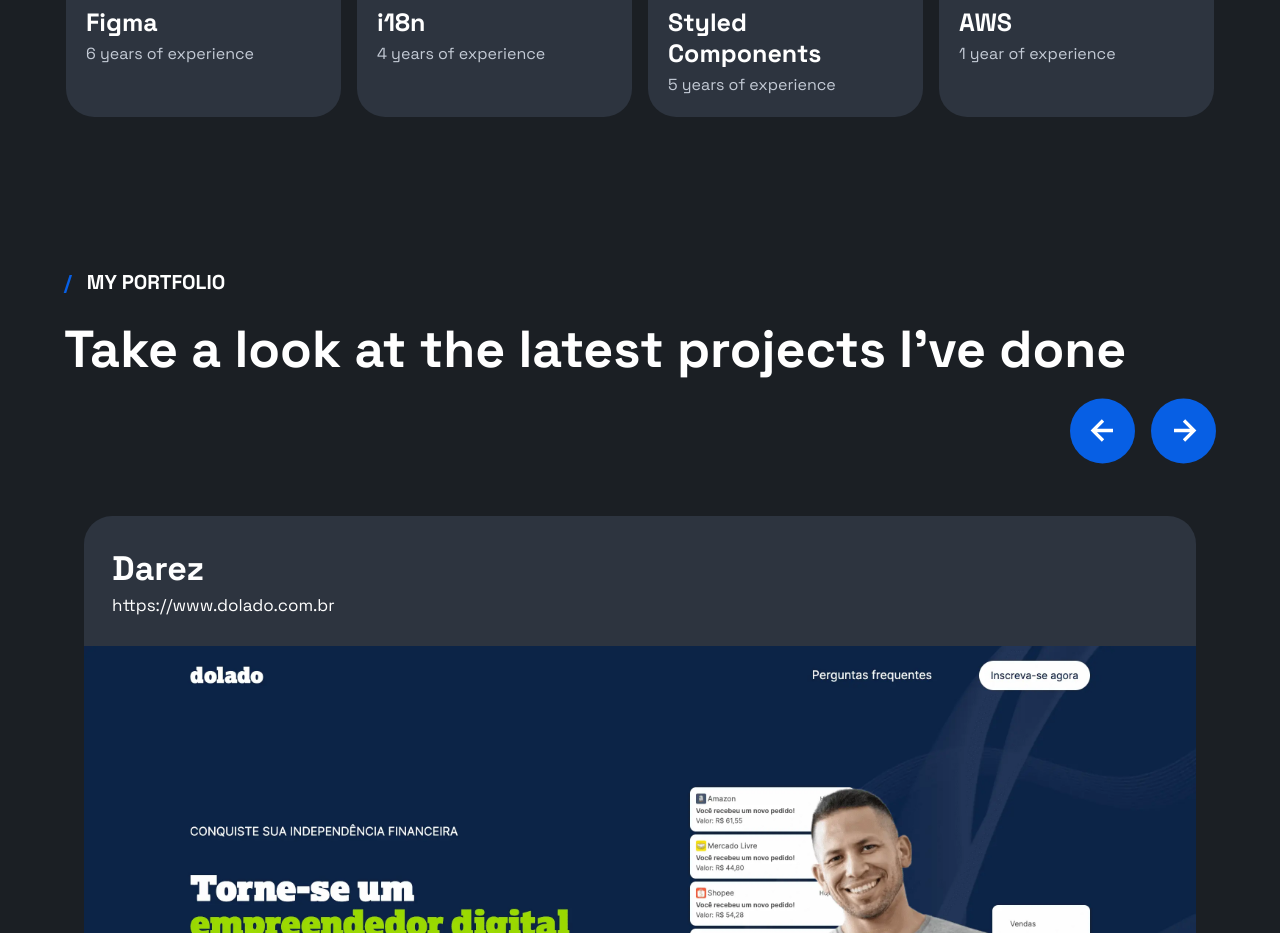
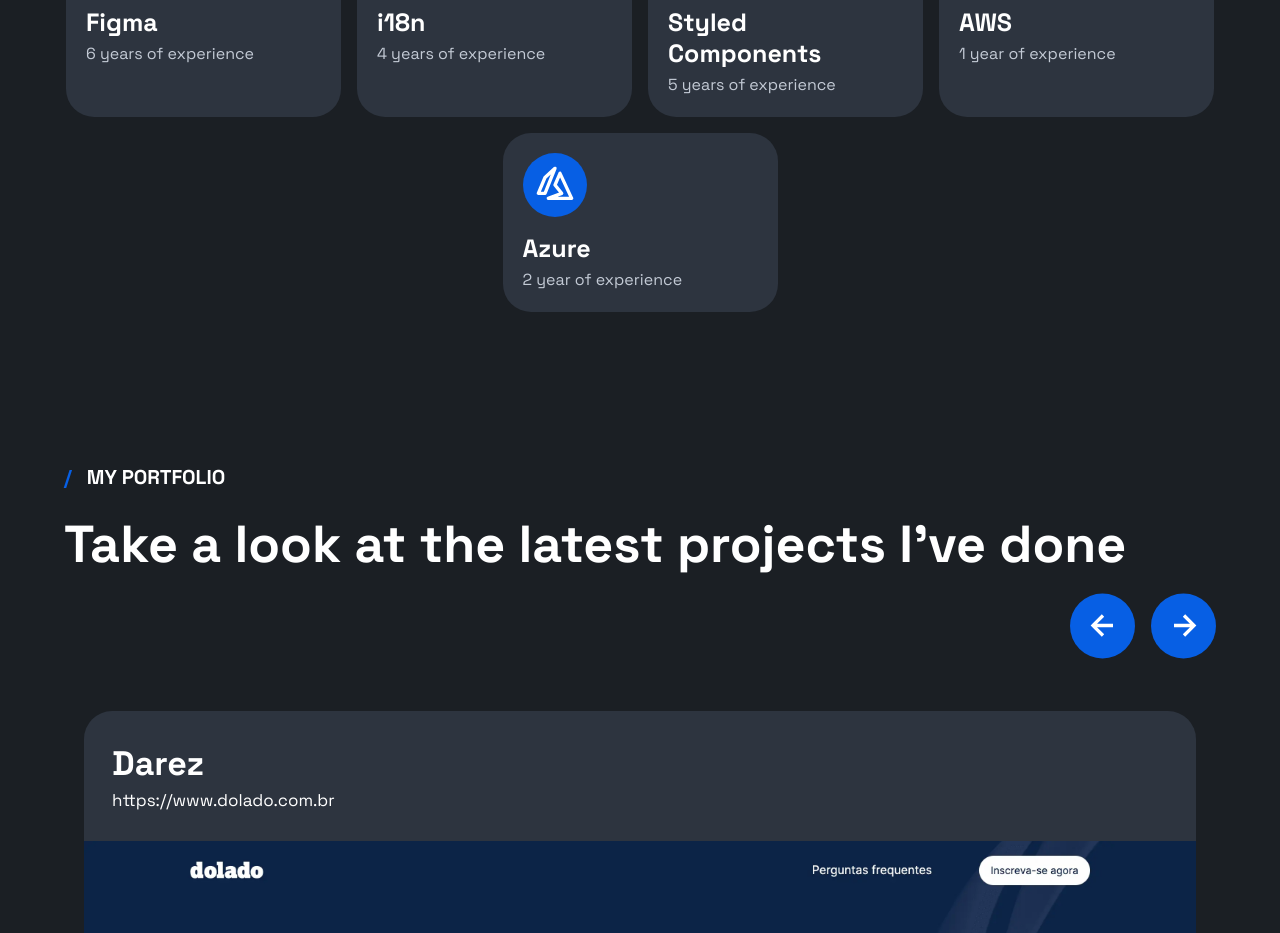
Before and after one commit to henriquehermes/portfolio, a Next.js app: page / in a window 1280 px wide. Shown: the part 3840-4773 px from the top of the page. Built offline with nearby package versions, Linux system fonts and the light colour scheme.

Commit message:
up new skill

```diff
--- a/src/components/Skills/index.tsx
+++ b/src/components/Skills/index.tsx
@@ -4,7 +4,7 @@
 import Container from "../Layout/Container"
 import { ReactElement } from "react"
 import { FaNodeJs, FaReact } from "react-icons/fa"
-import { TbBrandNextjs } from "react-icons/tb"
+import { TbBrandAzure, TbBrandNextjs } from "react-icons/tb"
 import { IoLogoJavascript } from "react-icons/io"
 import {
 	SiAdobexd,
@@ -239,6 +239,12 @@
 						icon={<Icon as={SiAmazonaws} w={10} h={10} />}
 						description={"1 year of experience"}
 					/>
+
+					<Card
+						heading={"Azure"}
+						icon={<Icon as={TbBrandAzure} w={10} h={10} />}
+						description={"2 year of experience"}
+					/>
 				</Flex>
 			</Flex>
 		</Container>
```
